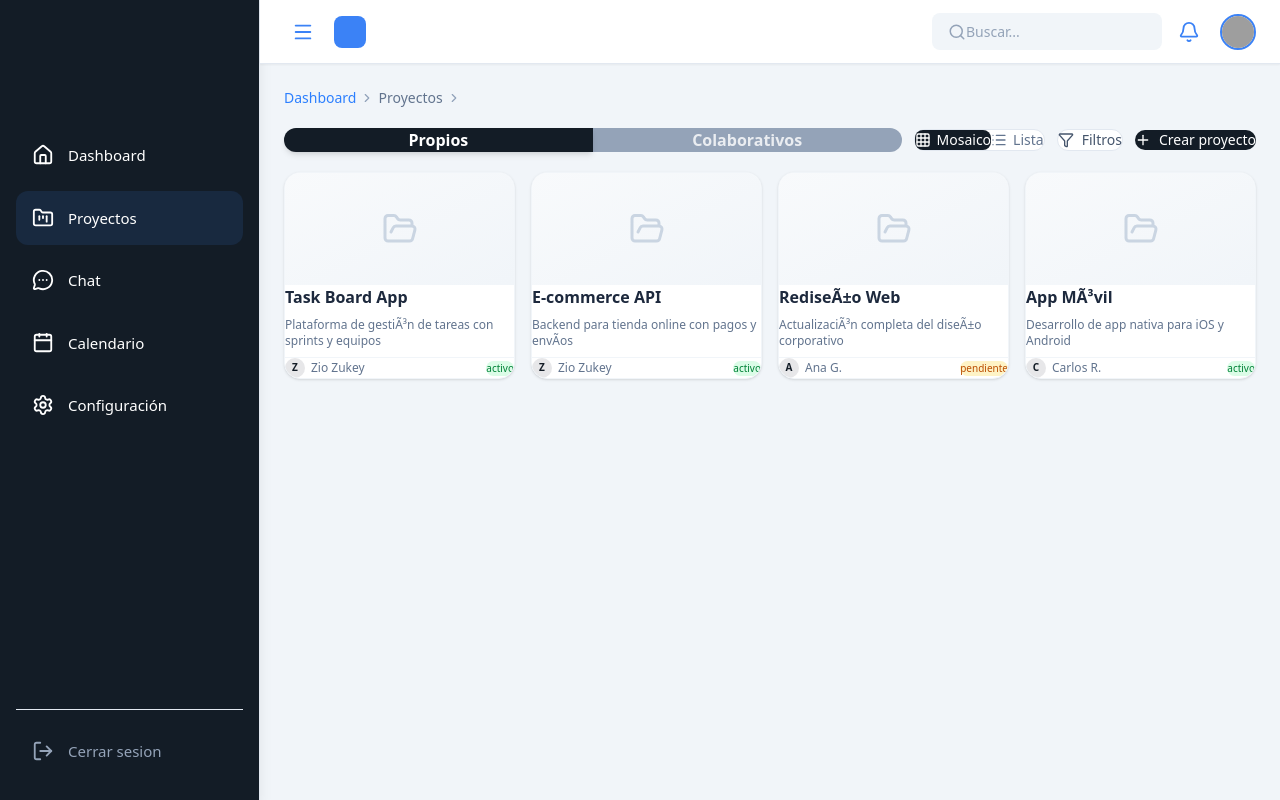
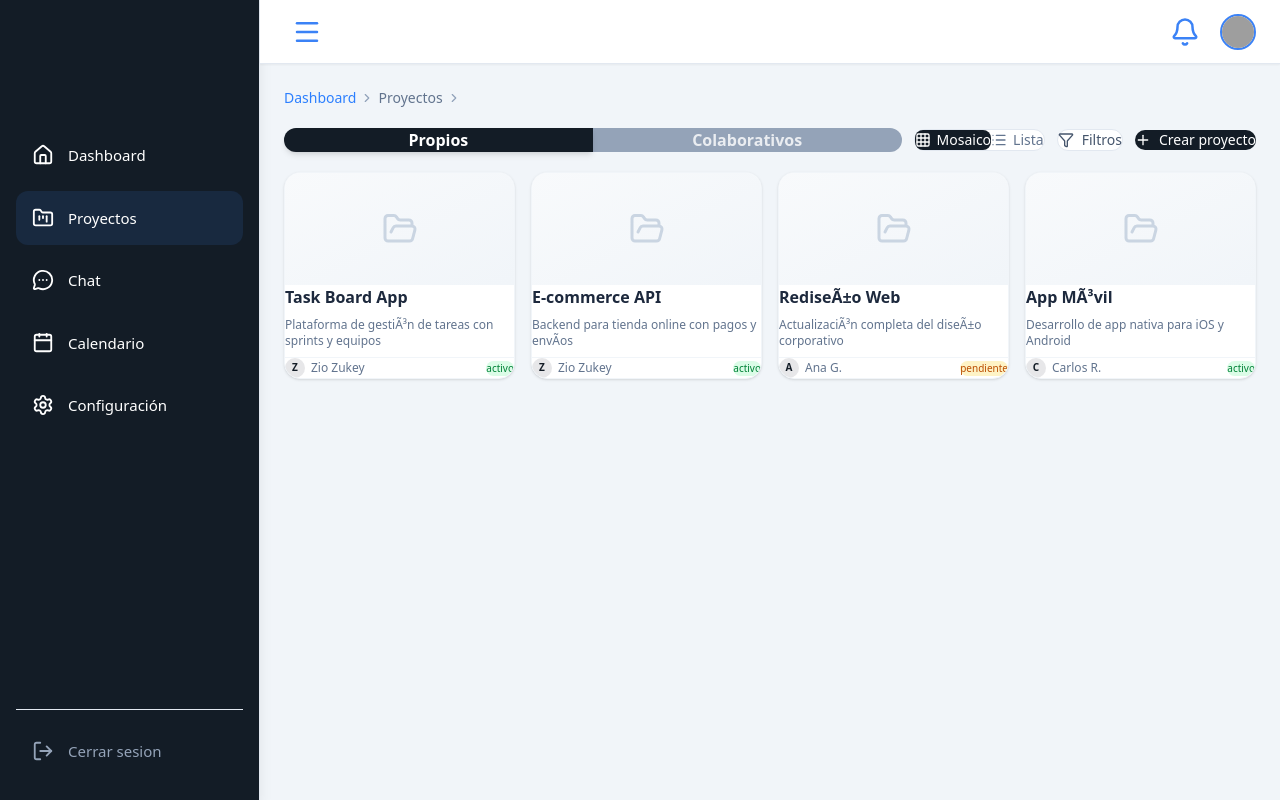
Before and after one commit to KevSyndrome/perseo-front-end, a React (Vite) app: page /proyectos in a window 1280 px wide. Built offline with nearby package versions, Linux system fonts and the light colour scheme; grey boxes are pictures that could not be loaded.

Commit message:
feature/unificacion_git disenos y componentes

```diff
--- a/src/app/Components/Navbar.jsx
+++ b/src/app/Components/Navbar.jsx
@@ -1,6 +1,7 @@
 import React, { useState, useRef, useEffect } from "react";
 import { Search, Bell, Settings, User, HelpCircle, LogOut, Menu } from "lucide-react";
 import { useNavigate } from "react-router-dom";
+import "../../App.css"
 
 const Navbar = ({ sidebarOpen, sidebarCollapsed, onToggleSidebar }) => {
   const navigate = useNavigate();
@@ -25,20 +26,17 @@ const Navbar = ({ sidebarOpen, sidebarCollapsed, onToggleSidebar }) => {
   return (
     <nav className={`app-navbar ${sidebarOpen ? 'sidebar-open' : ''} ${sidebarCollapsed ? 'sidebar-collapsed' : ''}`}>
       <button className="app-navbar__toggle-btn" onClick={onToggleSidebar}>
-        <Menu size={22} />
+        <Menu size={30} />
       </button>
 
-      <div className="app-navbar__icon-placeholder" />
+
 
       <div className="app-navbar__spacer" />
 
-      <div className="app-navbar__search">
-        <Search size={18} color="var(--text-muted)" />
-        <input type="text" placeholder="Buscar..." />
-      </div>
+
 
       <button className="app-navbar__icon-btn">
-        <Bell size={22} />
+        <Bell size={30} />
       </button>
 
       <div style={{ position: 'relative' }} ref={dropdownRef}>
@@ -54,20 +52,20 @@ const Navbar = ({ sidebarOpen, sidebarCollapsed, onToggleSidebar }) => {
             <div className="app-dropdown__header">user</div>
             <div className="app-dropdown__divider" />
             <button className="app-dropdown__item" onClick={() => { setDropdownOpen(false); navigate("/profile"); }}>
-              <User size={18} />
+              <User size={25} />
               Perfil
             </button>
             <button className="app-dropdown__item" onClick={() => { setDropdownOpen(false); navigate("/configuration"); }}>
-              <Settings size={18} />
+              <Settings size={25} />
               Configuración
             </button>
             <button className="app-dropdown__item" onClick={() => setDropdownOpen(false)}>
-              <HelpCircle size={18} />
+              <HelpCircle size={25} />
               Ayuda
             </button>
             <div className="app-dropdown__divider" />
             <button className="app-dropdown__item" onClick={handleLogout}>
-              <LogOut size={18} />
+              <LogOut size={25} />
               Cerrar sesión
             </button>
           </div>
```
